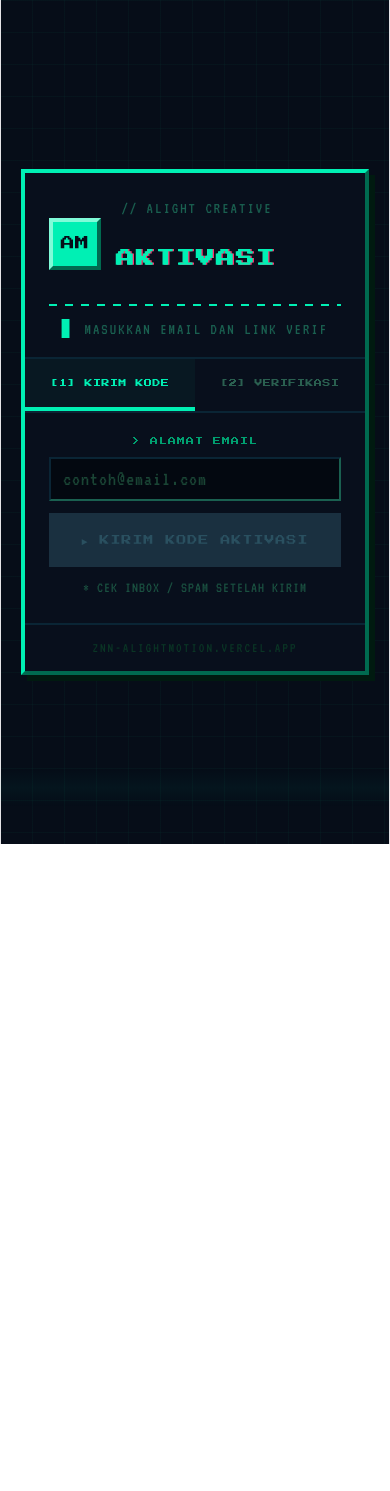
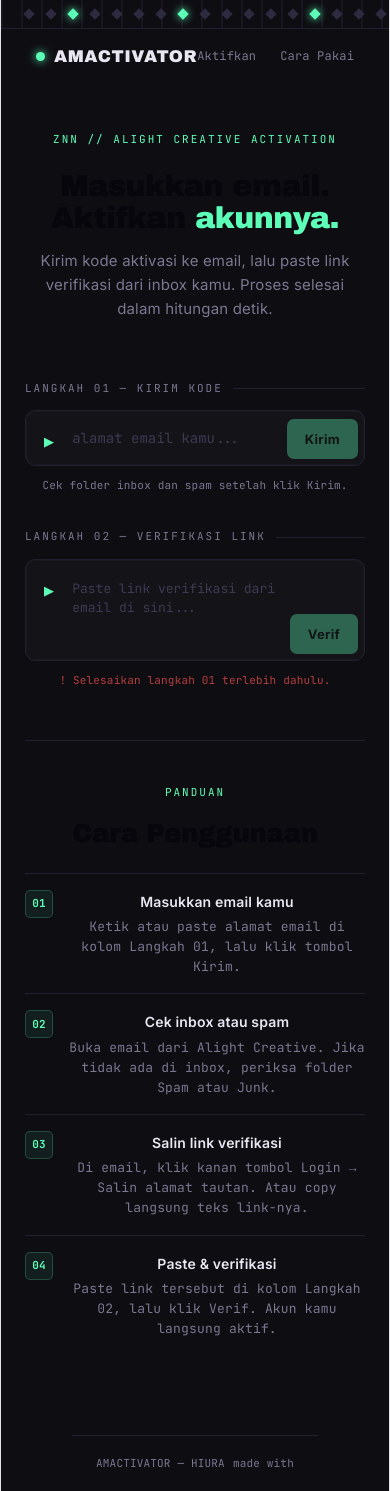
Before and after one commit to HiuraKiyowoo/AlightMotion, a React (Vite) app: page / in a window 390 px wide. Before the commit the page ends 844 px from the top, so only its background shows below. Built offline with nearby package versions, Linux system fonts and the light colour scheme.

Commit message:
Update App.jsx

```diff
--- a/src/App.jsx
+++ b/src/App.jsx
@@ -9,16 +9,25 @@ function extractLink(raw) {
   return raw;
 }
 
+function fmt(n) {
+  if (!n && n !== 0) return "—";
+  if (n >= 1e6) return (n / 1e6).toFixed(1) + "M";
+  if (n >= 1e3) return (n / 1e3).toFixed(1) + "K";
+  return String(n);
+}
+
 export default function App() {
-  const [tab, setTab]     = useState("send");
-  const [email, setEmail] = useState("");
-  const [link, setLink]   = useState("");
-  const [loading, setLoading] = useState(false);
-  const [result, setResult]   = useState(null);
+  const [email, setEmail]   = useState("");
+  const [link, setLink]     = useState("");
+  const [sending, setSending]   = useState(false);
+  const [verifying, setVerifying] = useState(false);
+  const [sendResult, setSendResult]   = useState(null);
+  const [verifResult, setVerifResult] = useState(null);
+  const [sent, setSent] = useState(false);
 
   async function handleSend() {
     if (!email.trim()) return;
-    setLoading(true); setResult(null);
+    setSending(true); setSendResult(null);
     try {
       const res  = await fetch(SEND_URL, {
         method: "POST",
@@ -26,16 +35,17 @@ export default function App() {
         body: JSON.stringify({ email: email.trim() }),
       });
       const data = await res.json();
-      setResult({ ok: data.status, msg: data.message });
+      setSendResult({ ok: data.status, msg: data.message });
+      if (data.status) setSent(true);
     } catch (e) {
-      setResult({ ok: false, msg: e.message });
+      setSendResult({ ok: false, msg: e.message });
     }
-    setLoading(false);
+    setSending(false);
   }
 
   async function handleVerif() {
     if (!link.trim()) return;
-    setLoading(true); setResult(null);
+    setVerifying(true); setVerifResult(null);
     try {
       const decoded = extractLink(link.trim());
       const res  = await fetch(VERIFY_URL, {
@@ -44,376 +54,373 @@ export default function App() {
         body: JSON.stringify({ email: email.trim(), link: decoded }),
       });
       const data = await res.json();
-      setResult({ ok: data.status, msg: data.message });
+      setVerifResult({ ok: data.status, msg: data.message });
     } catch (e) {
-      setResult({ ok: false, msg: e.message });
+      setVerifResult({ ok: false, msg: e.message });
     }
-    setLoading(false);
+    setVerifying(false);
   }
-
-  function switchTab(t) { setTab(t); setResult(null); }
 
   return (
     <>
       <style>{`
-        @import url('https://fonts.googleapis.com/css2?family=Press+Start+2P&family=VT323:wght@400&display=swap');
+        @import url('https://fonts.googleapis.com/css2?family=Archivo+Black&family=JetBrains+Mono:wght@400;500;700&family=Inter:wght@400;500;600;700&display=swap');
+
+        :root {
+          --bg: #0E0D12;
+          --panel: #141318;
+          --line: #222030;
+          --mint: #5DFFB8;
+          --red: #FF5252;
+          --ink: #E8E6F0;
+          --dim: #7A7890;
+        }
 
         *, *::before, *::after { box-sizing: border-box; margin: 0; padding: 0; }
 
         body {
-          background: #060D18;
-          background-image:
-            linear-gradient(rgba(0,240,180,0.03) 1px, transparent 1px),
-            linear-gradient(90deg, rgba(0,240,180,0.03) 1px, transparent 1px);
-          background-size: 32px 32px;
+          background: var(--bg);
+          color: var(--ink);
+          font-family: 'Inter', sans-serif;
+          -webkit-font-smoothing: antialiased;
           min-height: 100vh;
         }
 
-        @keyframes blink  { 0%,100%{opacity:1} 50%{opacity:0} }
-        @keyframes spin   { to{transform:rotate(360deg)} }
-        @keyframes glitch {
-          0%,100%{text-shadow: 2px 0 #FF2D6B, -2px 0 #00F0B4}
-          33%    {text-shadow:-2px 0 #FF2D6B,  2px 0 #00F0B4}
-          66%    {text-shadow: 2px 2px #FF2D6B,-2px -2px #00F0B4}
+        @keyframes scan {
+          0%   { background-position: 200% 0; }
+          100% { background-position: -200% 0; }
         }
-        @keyframes scanline {
-          0%   { transform: translateY(-100%); }
-          100% { transform: translateY(100vh); }
+        @keyframes pulse { 0%,100%{opacity:1} 50%{opacity:0.3} }
+
+        .kf-row {
+          display: flex; gap: 14px; padding: 10px 24px;
+          border-bottom: 1px solid var(--line);
+          overflow: hidden;
+          background: repeating-linear-gradient(90deg, #181620 0 2px, transparent 2px 20px);
+        }
+        .kf-row span {
+          width: 8px; height: 8px;
+          background: #2E2B40;
+          transform: rotate(45deg);
+          flex: none;
+        }
+        .kf-row span.lit { background: var(--mint); box-shadow: 0 0 8px var(--mint); }
+
+        .slot {
+          display: flex; gap: 0;
+          background: var(--panel);
+          border: 1px solid var(--line);
+          border-radius: 10px;
+          padding: 6px;
+          align-items: flex-start;
+          box-shadow: inset 0 0 0 1px rgba(255,255,255,0.02);
+        }
+        .slot-icon {
+          color: var(--mint); font-size: 13px;
+          padding: 13px 12px 0; flex: none;
+          font-family: 'JetBrains Mono', monospace;
+        }
+        .slot input, .slot textarea {
+          flex: 1; background: transparent; border: 0; outline: 0;
+          color: var(--ink);
+          font-family: 'JetBrains Mono', monospace;
+          font-size: 14px; padding: 12px 6px;
+          resize: none;
+        }
+        .slot input::placeholder, .slot textarea::placeholder { color: #3D3B52; }
+        .slot textarea { height: 88px; line-height: 1.5; font-size: 13px; padding-top: 13px; }
+
+        .slot-btn {
+          background: var(--mint); color: #081810;
+          border: 0; border-radius: 7px;
+          padding: 12px 18px;
+          font-weight: 700; font-size: 13px;
+          cursor: pointer;
+          font-family: 'Inter', sans-serif;
+          letter-spacing: 0.3px;
+          transition: transform .1s, background .1s;
+          flex: none; align-self: flex-end; margin-bottom: 0;
+        }
+        .slot-btn:hover:not(:disabled) { background: #7AFFD0; transform: translateY(-1px); }
+        .slot-btn:disabled { opacity: 0.35; cursor: not-allowed; transform: none; }
+        .slot-btn.danger { background: var(--red); color: #fff; }
+        .slot-btn.danger:hover:not(:disabled) { background: #ff7070; }
+
+        .scanline {
+          height: 2px; width: 100%;
+          background: linear-gradient(90deg, transparent, var(--mint), transparent);
+          background-size: 200% 100%;
+          animation: scan 1.2s linear infinite;
+          margin-top: 12px; border-radius: 2px;
         }
 
-        .scanline {
-          position: fixed; top: 0; left: 0; width: 100%; height: 40px;
-          background: linear-gradient(transparent, rgba(0,240,180,0.04), transparent);
-          pointer-events: none; z-index: 0;
-          animation: scanline 6s linear infinite;
+        .status-msg {
+          font-family: 'JetBrains Mono', monospace;
+          font-size: 12px; margin-top: 10px;
+          padding: 10px 14px;
+          border-radius: 7px;
+          border: 1px solid var(--line);
+        }
+        .status-msg.ok  { border-color: rgba(93,255,184,0.25); color: var(--mint); background: rgba(93,255,184,0.05); }
+        .status-msg.err { border-color: rgba(255,82,82,0.25);  color: var(--red);  background: rgba(255,82,82,0.05); }
+
+        .step-label {
+          font-family: 'JetBrains Mono', monospace;
+          font-size: 11px; letter-spacing: 2px;
+          color: var(--dim); text-transform: uppercase;
+          margin-bottom: 10px;
+          display: flex; align-items: center; gap: 10px;
+        }
+        .step-label::after {
+          content: ''; flex: 1; height: 1px; background: var(--line);
         }
 
-        input, textarea, button { font-family: 'VT323', monospace; }
+        .guide-step {
+          display: flex; gap: 16px; align-items: flex-start;
+          padding: 16px 0; border-bottom: 1px solid var(--line);
+        }
+        .guide-step:last-child { border-bottom: 0; }
+        .guide-num {
+          font-family: 'JetBrains Mono', monospace;
+          font-size: 11px; color: var(--mint);
+          background: rgba(93,255,184,0.08);
+          border: 1px solid rgba(93,255,184,0.2);
+          width: 28px; height: 28px;
+          display: flex; align-items: center; justify-content: center;
+          border-radius: 5px; flex: none; font-weight: 700;
+        }
+        .guide-title { font-size: 14px; font-weight: 600; margin-bottom: 4px; }
+        .guide-desc  { font-size: 13px; color: var(--dim); line-height: 1.55; font-family: 'JetBrains Mono', monospace; }
 
-        input:focus, textarea:focus {
-          outline: none !important;
-          border-color: #FFD60A !important;
-          box-shadow: 4px 4px 0 #FFD60A !important;
-          caret-color: #FFD60A;
+        .email-tag {
+          display: inline-flex; align-items: center; gap: 8px;
+          font-family: 'JetBrains Mono', monospace;
+          font-size: 12px; color: var(--mint);
+          background: rgba(93,255,184,0.06);
+          border: 1px solid rgba(93,255,184,0.18);
+          border-radius: 6px; padding: 6px 12px;
+          margin-bottom: 12px;
+        }
+        .email-dot {
+          width: 6px; height: 6px; border-radius: 50%;
+          background: var(--mint);
+          animation: pulse 1.5s ease-in-out infinite;
         }
 
-        .px-btn {
-          font-family: 'Press Start 2P', monospace;
-          font-size: 10px;
-          background: #00F0B4;
-          color: #060D18;
-          border: none;
-          padding: 14px 20px;
-          cursor: pointer;
-          width: 100%;
-          border-bottom: 4px solid #009970;
-          border-right: 4px solid #009970;
-          border-top: 4px solid #80FBD8;
-          border-left: 4px solid #80FBD8;
-          transition: transform 0.05s;
-          letter-spacing: 1px;
-          line-height: 1.8;
-        }
-        .px-btn:hover:not(:disabled) {
-          background: #FFD60A;
-          border-bottom-color: #9A8200;
-          border-right-color: #9A8200;
-          border-top-color: #FFED80;
-          border-left-color: #FFED80;
-        }
-        .px-btn:active:not(:disabled) {
-          transform: translate(2px, 2px);
-          border-bottom-width: 2px;
-          border-right-width: 2px;
-        }
-        .px-btn:disabled {
-          background: #1A3040;
-          color: #2A5060;
-          border-color: #1A3040;
-          cursor: not-allowed;
-        }
-
-        .px-tab {
-          font-family: 'Press Start 2P', monospace;
-          font-size: 8px;
-          background: transparent;
-          color: #2A6050;
-          border: none;
-          border-bottom: 4px solid transparent;
-          padding: 16px 8px;
-          cursor: pointer;
-          width: 100%;
-          transition: color 0.1s, border-color 0.1s;
-          line-height: 2;
-          letter-spacing: 0.5px;
-        }
-        .px-tab:hover { color: #00F0B4; }
-        .px-tab.active {
-          color: #00F0B4;
-          border-bottom: 4px solid #00F0B4;
-          background: rgba(0,240,180,0.04);
-        }
-
-        .px-input {
-          background: #030810;
-          border-top: 2px solid #0A2535;
-          border-left: 2px solid #0A2535;
-          border-bottom: 2px solid #1A6050;
-          border-right: 2px solid #1A6050;
-          color: #00F0B4;
-          font-family: 'VT323', monospace;
-          font-size: 20px;
-          padding: 10px 12px;
-          width: 100%;
-          transition: border-color 0.1s, box-shadow 0.1s;
-          letter-spacing: 1px;
-        }
-
-        .px-textarea {
-          height: 110px;
-          resize: none;
-          line-height: 1.5;
-          font-size: 17px;
-        }
-
-        ::placeholder { color: #1A4535; }
+        a { color: var(--mint); text-decoration: none; }
+        a:hover { text-decoration: underline; }
       `}</style>
 
-      <div className="scanline" />
-
-      <div style={S.root}>
-        <div style={S.card}>
-
-          {/* ── Header ── */}
-          <div style={S.head}>
-            <div style={S.logoRow}>
-              <div style={S.logo}>AM</div>
-              <div style={S.titleBlock}>
-                <div style={S.eyebrow}>// ALIGHT CREATIVE</div>
-                <h1 style={S.title}>AKTIVASI</h1>
-              </div>
-            </div>
-            <div style={S.divider} />
-            <p style={S.sub}>
-              <span style={S.cursor}>▋</span> MASUKKAN EMAIL DAN LINK VERIF
-            </p>
+      {/* Keyframe row */}
+      <div className="kf-row" aria-hidden="true">
+        {Array.from({ length: 24 }, (_, i) => (
+          <span key={i} className={[2,7,13,19].includes(i) ? "lit" : ""} />
+        ))}
       </div>
 
-          {/* ── Tabs ── */}
-          <div style={S.tabs}>
-            <button className={`px-tab ${tab === "send" ? "active" : ""}`}
-              onClick={() => switchTab("send")}>
-              [1] KIRIM KODE
-            </button>
-            <button className={`px-tab ${tab === "verif" ? "active" : ""}`}
-              onClick={() => switchTab("verif")}>
-              [2] VERIFIKASI
-            </button>
+      {/* Header */}
+      <header style={S.header}>
+        <div style={S.logo}>
+          <div style={S.logoDot} />
+          AMACTIVATOR
         </div>
+        <nav style={{ display: "flex", gap: 24 }}>
+          <a href="#aktifkan" style={S.navLink}>Aktifkan</a>
+          <a href="#cara-pakai" style={S.navLink}>Cara Pakai</a>
+        </nav>
+      </header>
 
-          {/* ── Body ── */}
-          <div style={S.body}>
+      <main style={S.main}>
 
-            {tab === "send" ? (
-              <div style={S.fields}>
-                <label style={S.label}>&gt; ALAMAT EMAIL</label>
+        {/* Hero */}
+        <section style={S.hero} id="aktifkan">
+          <div style={S.eyebrow}>ZNN // alight creative activation</div>
+          <h1 style={S.h1}>
+            Masukkan email.<br />
+            Aktifkan <span style={{ color: "var(--mint)" }}>akunnya.</span>
+          </h1>
+          <p style={S.sub}>
+            Kirim kode aktivasi ke email, lalu paste link verifikasi dari inbox kamu.
+            Proses selesai dalam hitungan detik.
+          </p>
+        </section>
+
+        {/* Step 1 */}
+        <section style={{ marginBottom: 28 }}>
+          <div className="step-label">Langkah 01 — Kirim Kode</div>
+          <div className="slot">
+            <div className="slot-icon">▶</div>
             <input
-                  className="px-input"
               type="email"
-                  placeholder="contoh@email.com"
+              placeholder="alamat email kamu..."
               value={email}
               onChange={e => setEmail(e.target.value)}
               onKeyDown={e => e.key === "Enter" && handleSend()}
             />
-                <div style={{ height: 12 }} />
-                <button className="px-btn" onClick={handleSend}
-                  disabled={loading || !email.trim()}>
-                  {loading ? "MENGIRIM..." : "► KIRIM KODE AKTIVASI"}
+            <button className="slot-btn" onClick={handleSend}
+              disabled={sending || !email.trim()}>
+              {sending ? "Mengirim…" : "Kirim"}
             </button>
-                <p style={S.hint}>* CEK INBOX / SPAM SETELAH KIRIM</p>
           </div>
-            ) : (
-              <div style={S.fields}>
-                {email && (
-                  <div style={S.emailTag}>
-                    <span style={S.dot} />
-                    EMAIL: {email}
+          <div style={S.hint}>Cek folder inbox dan spam setelah klik Kirim.</div>
+          {sending && <div className="scanline" />}
+          {sendResult && (
+            <div className={`status-msg ${sendResult.ok ? "ok" : "err"}`}>
+              {sendResult.ok ? "✓ " : "✗ "}{sendResult.msg}
             </div>
           )}
-                <label style={S.label}>&gt; LINK VERIFIKASI</label>
+        </section>
+
+        {/* Step 2 */}
+        <section style={{ marginBottom: 48 }}>
+          <div className="step-label">Langkah 02 — Verifikasi Link</div>
+          {email && sent && (
+            <div className="email-tag">
+              <div className="email-dot" />
+              {email}
+            </div>
+          )}
+          <div className="slot">
+            <div className="slot-icon">▶</div>
             <textarea
-                  className="px-input px-textarea"
-                  placeholder="PASTE LINK DARI EMAIL DI SINI..."
+              placeholder={"Paste link verifikasi dari email di sini..."}
               value={link}
               onChange={e => setLink(e.target.value)}
             />
-                <div style={{ height: 12 }} />
-                <button className="px-btn" onClick={handleVerif}
-                  disabled={loading || !link.trim()}>
-                  {loading ? "MEMPROSES..." : "► VERIFIKASI SEKARANG"}
+            <button className="slot-btn" onClick={handleVerif}
+              style={{ alignSelf: "flex-end", marginBottom: 0 }}
+              disabled={verifying || !link.trim()}>
+              {verifying ? "Proses…" : "Verif"}
             </button>
-                {!email && (
-                  <p style={{ ...S.hint, color: "#FF2D6B" }}>
-                    ! KIRIM KODE DI TAB [1] DULU
-                  </p>
-                )}
+          </div>
+          {!sent && (
+            <div style={{ ...S.hint, color: "rgba(255,82,82,0.7)", marginTop: 8 }}>
+              ! Selesaikan langkah 01 terlebih dahulu.
             </div>
           )}
-
-            {/* ── Result ── */}
-            {result && (
-              <div style={{ ...S.result, ...(result.ok ? S.resultOk : S.resultErr) }}>
-                <div style={S.resultHead}>
-                  {result.ok ? "[ OK ] BERHASIL" : "[ERR] GAGAL"}
-                </div>
-                <div style={S.resultMsg}>{result.msg}</div>
+          {verifying && <div className="scanline" />}
+          {verifResult && (
+            <div className={`status-msg ${verifResult.ok ? "ok" : "err"}`}>
+              {verifResult.ok ? "✓ " : "✗ "}{verifResult.msg}
             </div>
           )}
+        </section>
+
+        {/* Cara Penggunaan */}
+        <section id="cara-pakai" style={S.guideSection}>
+          <div style={S.guideHeader}>
+            <div style={S.eyebrow}>panduan</div>
+            <h2 style={S.h2}>Cara Penggunaan</h2>
           </div>
-
-          {/* ── Footer ── */}
-          <div style={S.foot}>
-            <span style={S.footTxt}>ZNN-ALIGHTMOTION.VERCEL.APP</span>
-          </div>
-
+          <div style={S.guideList}>
+            {[
+              {
+                n: "01",
+                title: "Masukkan email kamu",
+                desc: "Ketik atau paste alamat email di kolom Langkah 01, lalu klik tombol Kirim.",
+              },
+              {
+                n: "02",
+                title: "Cek inbox atau spam",
+                desc: "Buka email dari Alight Creative. Jika tidak ada di inbox, periksa folder Spam atau Junk.",
+              },
+              {
+                n: "03",
+                title: "Salin link verifikasi",
+                desc: "Di email, klik kanan tombol Login → Salin alamat tautan. Atau copy langsung teks link-nya.",
+              },
+              {
+                n: "04",
+                title: "Paste & verifikasi",
+                desc: "Paste link tersebut di kolom Langkah 02, lalu klik Verif. Akun kamu langsung aktif.",
+              },
+            ].map(g => (
+              <div className="guide-step" key={g.n}>
+                <div className="guide-num">{g.n}</div>
+                <div>
+                  <div className="guide-title">{g.title}</div>
+                  <div className="guide-desc">{g.desc}</div>
                 </div>
               </div>
+            ))}
+          </div>
+        </section>
+
+      </main>
+
+      <footer style={S.footer}>
+        <span>AMACTIVATOR — HIURA</span>
+        <span style={{ color: "var(--dim)" }}>made with</span>
+      </footer>
     </>
   );
 }
 
 const S = {
-  root: {
-    minHeight: "100vh",
-    display: "flex", alignItems: "center", justifyContent: "center",
-    padding: 20,
-    position: "relative", zIndex: 1,
-  },
-  card: {
-    width: "100%", maxWidth: 400,
-    background: "#080F1C",
-    borderTop: "4px solid #00F0B4",
-    borderLeft: "4px solid #00F0B4",
-    borderBottom: "4px solid #006B50",
-    borderRight: "4px solid #006B50",
-    boxShadow: "6px 6px 0 #001A10",
-  },
-  head: {
-    padding: "24px 24px 16px",
-    borderBottom: "2px solid #0A2535",
-  },
-  logoRow: {
-    display: "flex", alignItems: "center", gap: 16, marginBottom: 14,
+  header: {
+    padding: "16px 24px 12px",
+    display: "flex", alignItems: "center", justifyContent: "space-between",
+    maxWidth: 860, margin: "0 auto",
   },
   logo: {
-    width: 52, height: 52,
-    background: "#00F0B4",
-    display: "flex", alignItems: "center", justifyContent: "center",
-    fontFamily: "'Press Start 2P', monospace",
-    fontSize: 14, color: "#060D18", fontWeight: 400,
-    borderBottom: "4px solid #006B50",
-    borderRight: "4px solid #006B50",
-    borderTop: "4px solid #80FBD8",
-    borderLeft: "4px solid #80FBD8",
-    flexShrink: 0,
+    fontFamily: "'Archivo Black', sans-serif",
+    fontSize: 17, letterSpacing: 0.5,
+    display: "flex", alignItems: "center", gap: 9,
+    color: "var(--ink)",
   },
-  titleBlock: {
-    display: "flex", flexDirection: "column", gap: 6,
+  logoDot: {
+    width: 9, height: 9, borderRadius: "50%",
+    background: "var(--mint)", boxShadow: "0 0 10px var(--mint)",
+  },
+  navLink: {
+    color: "var(--dim)", textDecoration: "none",
+    fontSize: 12, fontFamily: "'JetBrains Mono', monospace",
+  },
+  main: {
+    maxWidth: 860, margin: "0 auto", padding: "20px 24px 80px",
+  },
+  hero: {
+    padding: "28px 0 28px",
   },
   eyebrow: {
-    fontFamily: "'VT323', monospace",
-    fontSize: 16, color: "#1A6050", letterSpacing: 2,
+    fontFamily: "'JetBrains Mono', monospace",
+    fontSize: 11, letterSpacing: 2,
+    color: "var(--mint)", textTransform: "uppercase",
+    marginBottom: 14,
   },
-  title: {
-    fontFamily: "'Press Start 2P', monospace",
-    fontSize: 18, color: "#00F0B4",
-    letterSpacing: 2,
-    textShadow: "2px 2px 0 #006B50",
-    animation: "glitch 5s ease-in-out infinite",
+  h1: {
+    fontFamily: "'Archivo Black', sans-serif",
+    fontSize: "clamp(30px, 5vw, 50px)",
+    lineHeight: 1.06, marginBottom: 14, letterSpacing: "-0.5px",
   },
-  divider: {
-    height: 2,
-    background: "repeating-linear-gradient(90deg, #00F0B4 0, #00F0B4 8px, transparent 8px, transparent 16px)",
-    marginBottom: 12,
+  h2: {
+    fontFamily: "'Archivo Black', sans-serif",
+    fontSize: 26, letterSpacing: "-0.3px",
+    marginBottom: 24, marginTop: 6,
   },
   sub: {
-    fontFamily: "'VT323', monospace",
-    fontSize: 16, color: "#1A6050", letterSpacing: 2,
-  },
-  cursor: {
-    animation: "blink 1s step-end infinite",
-    color: "#00F0B4",
-  },
-  tabs: {
-    display: "grid", gridTemplateColumns: "1fr 1fr",
-    borderBottom: "2px solid #0A2535",
-  },
-  body: {
-    padding: "20px 24px 24px",
-  },
-  fields: {
-    display: "flex", flexDirection: "column",
-  },
-  label: {
-    fontFamily: "'Press Start 2P', monospace",
-    fontSize: 8, color: "#00A070",
-    letterSpacing: 1, marginBottom: 8,
-    lineHeight: 2,
+    color: "var(--dim)", fontSize: 15,
+    maxWidth: 500, lineHeight: 1.6, marginBottom: 28,
   },
   hint: {
-    fontFamily: "'VT323', monospace",
-    fontSize: 15, color: "#1A5040",
-    letterSpacing: 1, marginTop: 10,
-    lineHeight: 1.5,
+    fontFamily: "'JetBrains Mono', monospace",
+    fontSize: 11, color: "var(--dim)", marginTop: 8,
   },
-  emailTag: {
-    display: "flex", alignItems: "center", gap: 8,
-    fontFamily: "'VT323', monospace",
-    fontSize: 18, color: "#00F0B4",
-    letterSpacing: 1,
-    background: "rgba(0,240,180,0.06)",
-    borderLeft: "3px solid #00F0B4",
-    padding: "8px 12px",
-    marginBottom: 14,
+  guideSection: {
+    borderTop: "1px solid var(--line)",
+    paddingTop: 40,
   },
-  dot: {
-    width: 8, height: 8,
-    background: "#00F0B4",
-    flexShrink: 0,
-    animation: "blink 1.5s step-end infinite",
+  guideHeader: { marginBottom: 8 },
+  guideList: {
+    borderTop: "1px solid var(--line)",
+    marginTop: 8,
   },
-  result: {
-    marginTop: 16,
-    padding: "12px 14px",
-    borderLeft: "4px solid",
-  },
-  resultOk: {
-    background: "rgba(0,240,180,0.05)",
-    borderLeftColor: "#00F0B4",
-  },
-  resultErr: {
-    background: "rgba(255,45,107,0.05)",
-    borderLeftColor: "#FF2D6B",
-  },
-  resultHead: {
-    fontFamily: "'Press Start 2P', monospace",
-    fontSize: 8, marginBottom: 8,
-    letterSpacing: 1, lineHeight: 2,
-    color: "#00F0B4",
-  },
-  resultMsg: {
-    fontFamily: "'VT323', monospace",
-    fontSize: 18, color: "#1A8060",
-    letterSpacing: 1, lineHeight: 1.5,
-  },
-  foot: {
-    borderTop: "2px solid #0A2535",
-    padding: "10px 24px",
-    textAlign: "center",
-  },
-  footTxt: {
-    fontFamily: "'VT323', monospace",
-    fontSize: 14, color: "#0A3525",
-    letterSpacing: 2,
+  footer: {
+    maxWidth: 860, margin: "0 auto",
+    padding: "16px 24px",
+    borderTop: "1px solid var(--line)",
+    fontFamily: "'JetBrains Mono', monospace",
+    fontSize: 11, color: "var(--dim)",
+    display: "flex", justifyContent: "space-between", flexWrap: "wrap", gap: 8,
   },
 };
```
Lines whose indentation alone changed are shown as unchanged.
